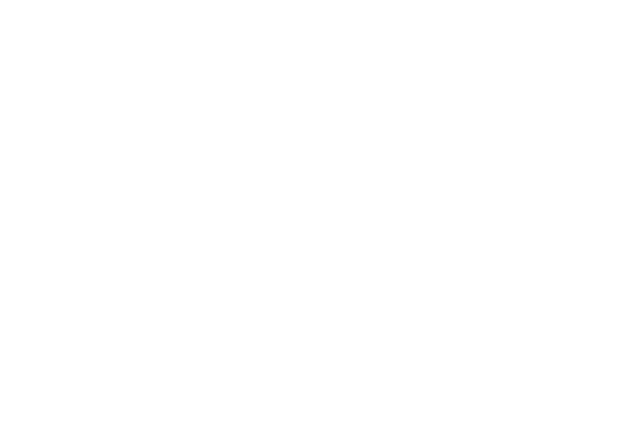
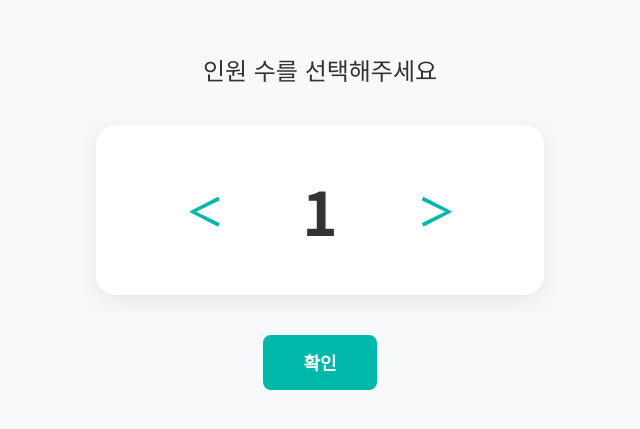
Before and after one commit to kt-alp-b-8/hiorder-frontend, a Vue app: page /customer/count in a window 1280 px wide. Before the commit this address had no page. Shown: the part 177-606 px from the top of the page, without its empty margins (320-960 px from the left). Built offline with nearby package versions, Linux system fonts and the light colour scheme.

Commit message:
fix: 인원수 세는 뷰 추가

```diff
--- a/src/router/index.js
+++ b/src/router/index.js
@@ -7,6 +7,7 @@
 import RestaurantOrderHistoryView from '../views/RestaurantOrderHistoryView.vue'
 import TableOrderHistoryClearView from '../views/TableOrderHistoryClearView.vue'
 import OwnerMenuManageView from '../views/OwnerMenuManageView.vue'
+import PeopleCountView from '../views/PeopleCountView.vue'
 import PaymentView from '../views/PaymentView.vue'
 
 const router = createRouter({
@@ -16,6 +17,11 @@
       path: '/customer/login',
       name: 'CustomerLoginView',
       component: CustomerLoginView,
+    },
+    {
+      path: '/customer/count',
+      name: 'PeopleCountView',
+      component: PeopleCountView,
     },
     {
       // path: '/restaurant/menu',
--- /dev/null
+++ b/src/views/PeopleCountView.vue
@@ -0,0 +1,103 @@
+<template>
+  <div class="people-count-wrapper">
+    <h2>인원 수를 선택해주세요</h2>
+    <div class="counter-box">
+      <button class="count-btn" @click="decrease">＜</button>
+      <span class="count-number">{{ count }}</span>
+      <button class="count-btn" @click="increase">＞</button>
+    </div>
+    <button class="confirm-btn" @click="confirmCount">확인</button>
+  </div>
+</template>
+
+<script>
+export default {
+  name: 'PeopleCountView',
+  data() {
+    return {
+      count: 1,
+    };
+  },
+  methods: {
+    increase() {
+      this.count++;
+    },
+    decrease() {
+      if (this.count > 1) this.count--;
+    },
+    confirmCount() {
+      console.log('선택된 인원 수:', this.count);
+      window.location.href = `https://team08.kro.kr/ocr/page/qr?count=${this.count}`;
+    }
+
+  },
+};
+</script>
+
+<style scoped>
+.people-count-wrapper {
+  display: flex;
+  flex-direction: column;
+  align-items: center;
+  justify-content: center;
+  height: 100vh;
+  background-color: #f8f9fa;
+  font-family: 'Noto Sans KR', sans-serif;
+  padding: 20px;
+}
+
+h2 {
+  font-size: 24px;
+  margin-bottom: 40px;
+  color: #333;
+}
+
+.counter-box {
+  display: flex;
+  align-items: center;
+  background-color: #fff;
+  padding: 40px 60px;
+  border-radius: 20px;
+  box-shadow: 0 6px 25px rgba(0, 0, 0, 0.08);
+  min-width: 320px;
+}
+
+.count-btn {
+  font-size: 36px;
+  font-weight: bold;
+  padding: 0 30px;
+  background: none;
+  border: none;
+  cursor: pointer;
+  color: #00b8a9;
+  transition: transform 0.2s ease;
+}
+
+.count-btn:hover {
+  transform: scale(1.2);
+}
+
+.count-number {
+  font-size: 60px;
+  font-weight: 700;
+  margin: 0 50px;
+  color: #333;
+}
+
+.confirm-btn {
+  margin-top: 40px;
+  padding: 14px 40px;
+  background-color: #00b8a9;
+  color: white;
+  font-size: 18px;
+  font-weight: bold;
+  border: none;
+  border-radius: 8px;
+  cursor: pointer;
+  transition: background-color 0.3s ease;
+}
+
+.confirm-btn:hover {
+  background-color: #008b8b;
+}
+</style>
```
Also changed, not shown: src/main.js (line endings or trailing spaces).
